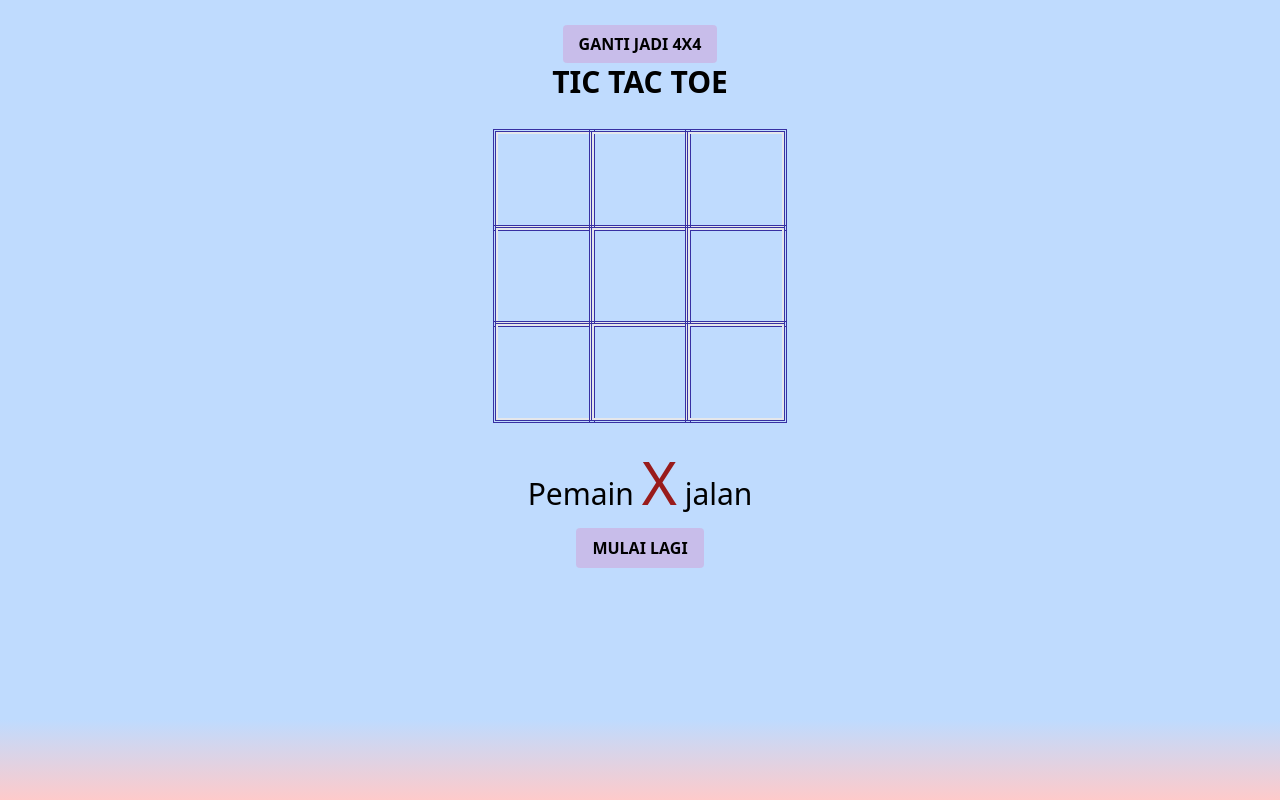
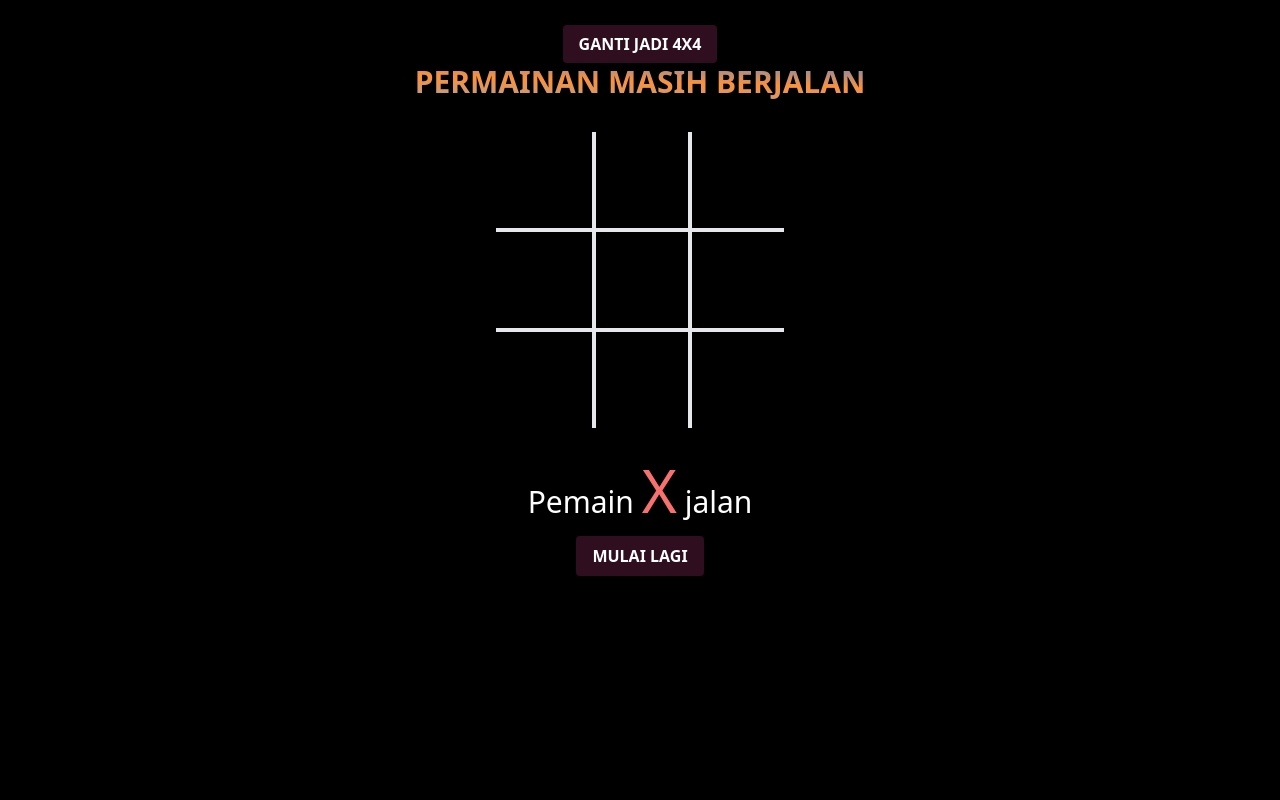
Before and after one commit to knispel987/Tic-Tac-Toe, a Vue app: page / in a window 1280 px wide. Built offline with nearby package versions, Linux system fonts and the light colour scheme.

Commit message:
udah keren aja

```diff
--- a/src/App.vue
+++ b/src/App.vue
@@ -3,9 +3,7 @@ import { RouterLink, RouterView } from "vue-router";
 </script>
 
 <template>
-  <div
-    class="pt-8 text-center h-screen bg-[image:linear-gradient(to_bottom,theme(colors.blue.200)_90%,theme(colors.red.200))]"
-  >
+  <div class="pt-8 text-center h-screen bg-black text-white">
     <RouterView />
   </div>
 </template>
--- a/src/components/Game3x3.vue
+++ b/src/components/Game3x3.vue
@@ -63,39 +63,56 @@ const ResetGame = () => {
         >Ganti Jadi 4x4
       </RouterLink>
     </div>
-    <h1 class="mb-8 text-3xl font-bold uppercase">Tic Tac Toe</h1>
+    <div>
+      <h1
+        v-if="!winner"
+        class="mb-8 text-3xl font-bold uppercase bg-gradient-to-tr from-slate-400 via-orange-400 to-blue-500 text-transparent bg-clip-text"
+      >
+        Permainan masih berjalan
+      </h1>
+      <h1
+        v-if="winner"
+        class="mb-8 text-3xl font-bold uppercase bg-gradient-to-tr from-slate-400 to-blue-500 text-transparent bg-clip-text"
+      >
+        Permainan Selesai yang Menang : <br />
+        <span
+          :class="`text-6xl ${winner === 'X' ? 'text-red-400' : 'text-indigo-400'}`"
+          >{{ winner }}</span
+        >
+      </h1>
+    </div>
 
-    <div class="flex flex-col items-center mb-8">
-      <div v-for="(row, x) in board" :key="x" class="grid grid-cols-3">
+    <div class="flex flex-col items-center mb-8 divide-y-4">
+      <div v-for="(row, x) in board" :key="x" class="divide-x-4 grid grid-cols-3">
         <div
           v-for="(cell, y) in row"
           :key="y"
           @click="MakeMove(x, y)"
-          :class="`border-2 outline-double w-24 h-24 hover:bg-indigo-500/20 flex items-center justify-center text-5xl cursor-pointer ${
-            cell === 'X' ? 'text-red-800' : 'text-indigo-800'
+          :class="`shadow-xl w-24 h-24 hover:bg-indigo-500/20 flex items-center justify-center text-5xl cursor-pointer ${
+            cell === 'X' ? 'text-red-400' : 'text-indigo-400'
           }`"
         >
           {{ cell === "X" ? "X" : cell === "O" ? "O" : "" }}
         </div>
       </div>
     </div>
+  </section>
 
   <div class="text-center">
     <p class="text-3xl mb-4" v-if="!winner">
       Pemain
-        <span
-          :class="`text-6xl ${player === 'X' ? 'text-red-800' : 'text-indigo-800'}`"
-          >{{ player }}</span
-        >
+      <span :class="`text-6xl ${player === 'X' ? 'text-red-400' : 'text-indigo-400'}`">{{
+        player
+      }}</span>
       jalan
     </p>
 
     <p
       v-if="winner"
       class="text-6xl mb-4"
-        :class="{ 'text-red-800': winner === 'X', 'text-indigo-800': winner === 'O' }"
+      :class="{ 'text-red-400': winner === 'X', 'text-indigo-400': winner === 'O' }"
     >
-        '{{ winner }}' <span class="text-gray-800 text-3xl">Menang!</span>
+      {{ winner }} <span class="text-gray-200 text-3xl">Menang!</span>
     </p>
 
     <button
@@ -106,5 +123,4 @@ const ResetGame = () => {
     </button>
   </div>
   <Watermark v-if="winner" />
-  </section>
 </template>
--- a/src/components/Game4x4.vue
+++ b/src/components/Game4x4.vue
@@ -72,16 +72,32 @@ const ResetGame = () => {
         >Ganti Jadi 3x3
       </RouterLink>
     </div>
-    <h1 class="mb-8 text-3xl font-bold uppercase">Tic Tac Toe</h1>
-
-    <div class="flex flex-col items-center mb-8">
-      <div v-for="(row, x) in board" :key="x" class="flex">
+    <div>
+      <h1
+        v-if="!winner"
+        class="mb-8 text-3xl font-bold uppercase bg-gradient-to-tr from-slate-400 via-orange-400 to-blue-500 text-transparent bg-clip-text"
+      >
+        Permainan masih berjalan
+      </h1>
+      <h1
+        v-if="winner"
+        class="mb-8 text-3xl font-bold uppercase bg-gradient-to-tr from-slate-400 to-blue-500 text-transparent bg-clip-text"
+      >
+        Permainan Selesai yang Menang : <br />
+        <span
+          :class="`text-6xl ${winner === 'X' ? 'text-red-400' : 'text-indigo-400'}`"
+          >{{ winner }}</span
+        >
+      </h1>
+    </div>
+    <div class="flex flex-col items-center mb-8 divide-y-4">
+      <div v-for="(row, x) in board" :key="x" class="grid grid-cols-4 divide-x-4">
         <div
           v-for="(cell, y) in row"
           :key="y"
           @click="MakeMove(x, y)"
-          :class="`border-2 outline-double w-20 h-20 hover:bg-indigo-500/20 flex items-center justify-center text-4xl cursor-pointer ${
-            cell === 'X' ? 'text-red-800' : 'text-blue-800'
+          :class="` shadow-xl w-20 h-20 hover:bg-indigo-500/20 flex items-center justify-center text-4xl cursor-pointer ${
+            cell === 'X' ? 'text-red-400' : 'text-blue-400'
           }`"
         >
           {{ cell === "X" ? "X" : cell === "O" ? "O" : "" }}
@@ -89,10 +105,11 @@ const ResetGame = () => {
       </div>
     </div>
   </section>
+
   <div class="text-center">
     <p class="text-3xl mb-4" v-if="!winner">
       Pemain
-      <span :class="`text-6xl ${player === 'X' ? 'text-red-800' : 'text-indigo-800'}`">{{
+      <span :class="`text-6xl ${player === 'X' ? 'text-red-400' : 'text-indigo-400'}`">{{
         player
       }}</span>
       jalan
@@ -101,9 +118,9 @@ const ResetGame = () => {
     <p
       v-if="winner"
       class="text-6xl mb-4"
-      :class="{ 'text-red-800': winner === 'X', 'text-indigo-800': winner === 'O' }"
+      :class="{ 'text-red-400': winner === 'X', 'text-indigo-400': winner === 'O' }"
     >
-      '{{ winner }}' <span class="text-gray-800 text-3xl">Menang!</span>
+      {{ winner }} <span class="text-gray-200 text-3xl">Menang!</span>
     </p>
 
     <button
--- a/src/components/Watermark.vue
+++ b/src/components/Watermark.vue
@@ -1,6 +1,6 @@
 <template>
   <section class="p-5 cursor-default">
-    <div class="bg-cyan-200 rounded-xl max-w-fit p-2 text-2xl shadow-2xl">
+    <div class="bg-cyan-200 text-gray-800 rounded-xl max-w-fit p-2 text-2xl shadow-2xl">
       <ul>
         Built With Vue 3 + Vite + TailwindCSS
         <li>
```
Lines whose indentation alone changed are shown as unchanged.
